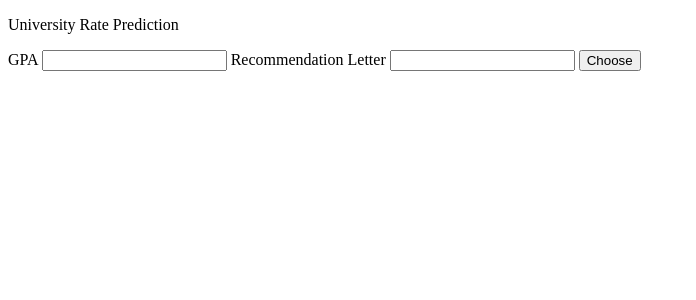
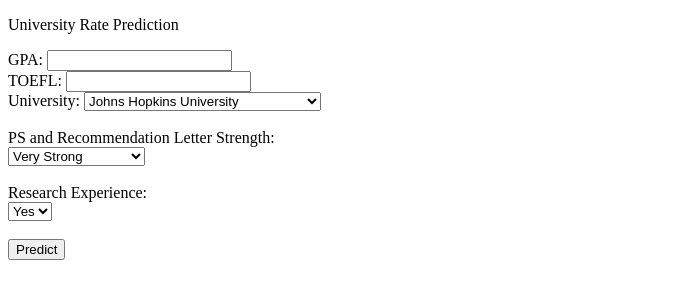
Before and after one commit to padshandsome/university_admission_predict_app, a Flask app: page / in a window 1280 px wide. Shown: the top 300 px of the page, without its empty margins (0-696 px from the left). Run offline with Flask 2, Linux system fonts and the light colour scheme.

Commit message:
add more contents

```diff
--- a/templates/index.html
+++ b/templates/index.html
@@ -2,8 +2,32 @@
 <html>
     <p>University Rate Prediction</p>
     <form method="post">
-        GPA <input type="text" name="title" autocomplete="off" required>
-        Recommendation Letter <input type="text" name="year" autocomplete="off" required>
-        <input class="btn" type="submit" name="submit" value="Choose">
+        GPA: <input type="text" name="title" autocomplete="off" required><br>
+
+        TOEFL: <input type="text" name="title" autocomplete="off" required><br>
+
+        University: <form>
+        <select name = "university">
+        <option value = "jhu">Johns Hopkins University</option>
+        <option value = "ucb">University of California, Berkerly</option>
+        <option value = "ucla">University of California, Los Angeles</option>
+        </select></form><br>
+
+        PS and Recommendation Letter Strength: <form>
+            <select name = "ps_rl">
+                <option value = "5">Very Strong</option>
+                <option value = "4">Strong</option>
+                <option value = "3">Medium</option>
+                <option value = "2">Not So Competitive</option>
+                <option value = "1">Boring Paper Work</option>
+            </select></form><br>
+
+        Research Experience: <form>
+        <select name = "research_experience">
+        <option value = "Yes">Yes</option>
+        <option value = "No">No</option>
+        </select></form><br>
+
+        <input class="btn" type="submit" name="submit" value="Predict">
     </form>
 </html>
```
